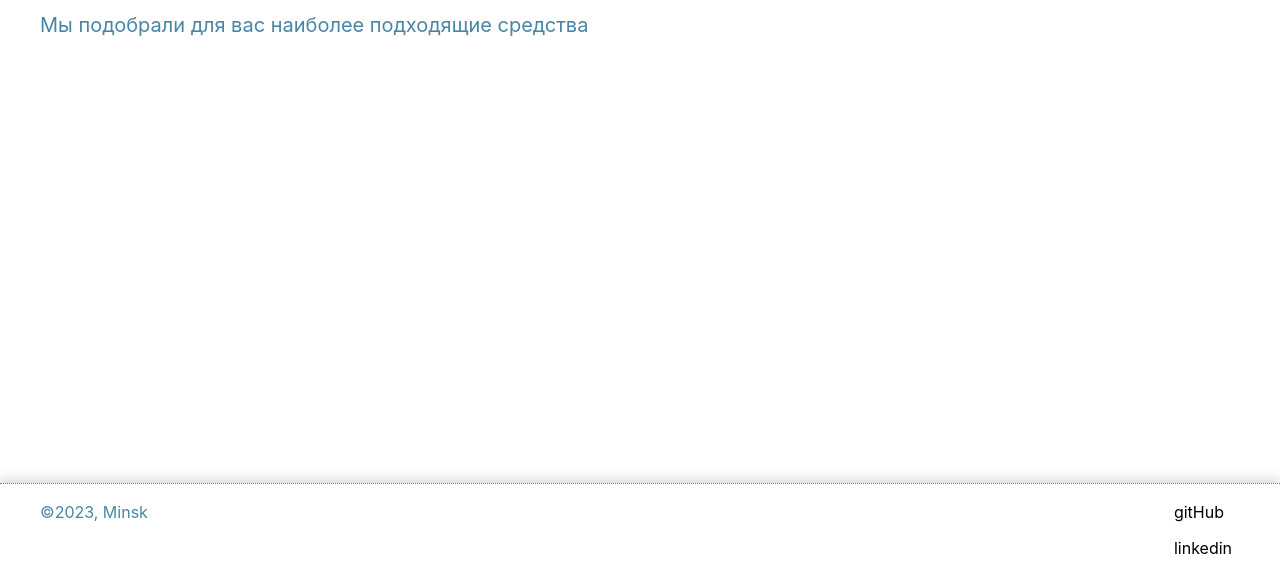
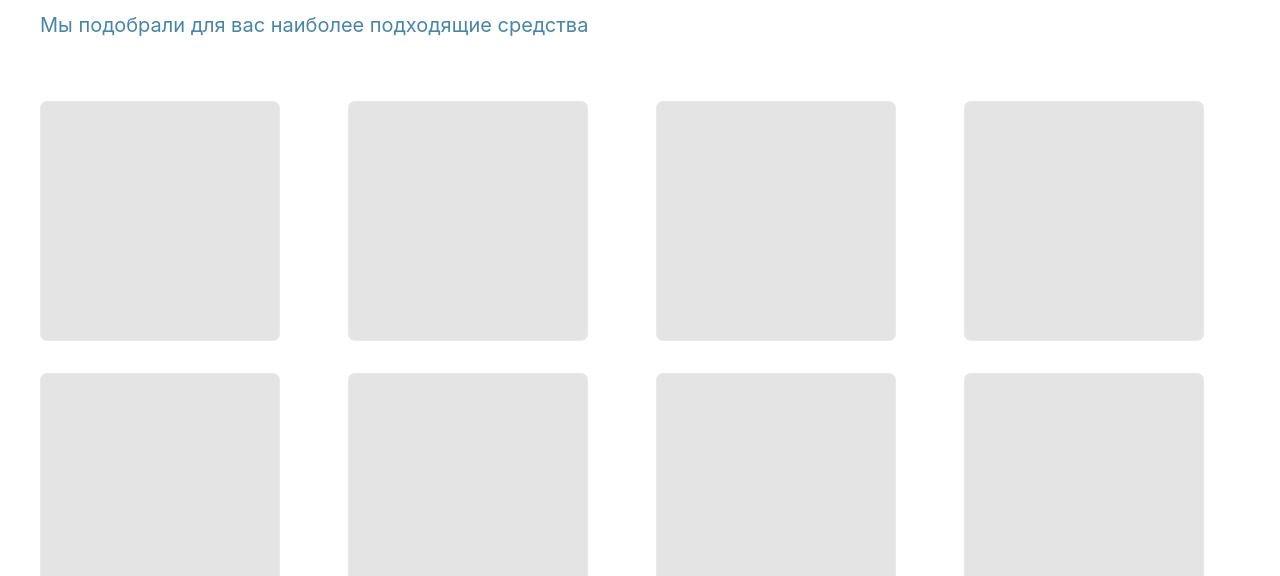
Before and after one commit to MaryAnzh/Quiz-beauty_Test-task, a website built with webpack: page index.html in a window 1280 px wide. Shown: the part 224-800 px from the top of the page. Built offline with nearby package versions, Linux system fonts and the light colour scheme; files whose address does not match are found by name.

Commit message:
feat: add cards template

```diff
--- a/src/app/app.ts
+++ b/src/app/app.ts
@@ -1,6 +1,6 @@
 import { Control } from '../utile/control';
 import { IRound } from '../data/quiz.data';
-import { IQuizResult } from '../types/result-types';
+import { IProduct, IQuizResult } from '../types/result-types';
 
 import { Header } from './components/header/header';
 import { Footer } from './components/footer/footer';
@@ -26,9 +26,9 @@ export class App extends Control {
         return this.quiz.addRoundData(roundInfo, questionCount, questionNum, checkedQuestion);
     }
 
-    showResult = (results: IQuizResult[]) => {
+    showResult = (results: IQuizResult[], products: IProduct[]) => {
         this.quiz.destroy();
-        this.result = new Result(this.main.node, results);
+        this.result = new Result(this.main.node, results, products);
     }
 
     destroy(): void {
--- a/src/app/pages/result/item-card/item-card.scss
+++ b/src/app/pages/result/item-card/item-card.scss
@@ -0,0 +1,8 @@
+.item-card {
+    width: $cardSize;
+    height: $cardSize;
+    border-radius: 0.42188rem;
+    border: 1px solid $borderColor;
+    background: rgba($color: lightGray, $alpha: 0.6);
+
+}
--- a/src/app/pages/result/item-card/item-card.ts
+++ b/src/app/pages/result/item-card/item-card.ts
@@ -1,8 +1,10 @@
 import { Control } from '../../../../utile/control';
+import { IProduct } from '../../../../types/result-types';
+
 
 export class ItemCard extends Control {
 
-    constructor(parent: HTMLElement) {
+    constructor(parent: HTMLElement, product: IProduct) {
         super(parent, 'div', 'item-card');
 
     }
--- a/src/app/pages/result/result.scss
+++ b/src/app/pages/result/result.scss
@@ -26,6 +26,14 @@
         font-weight: 400;
         line-height: normal;
     }
+
+    &__cards-wrap {
+        width: 100%;
+        margin-top: 3rem;
+        display: grid;
+        grid-template-columns: repeat(auto-fit, minmax($cardSize, 1fr));
+        gap: 2rem;
+    }
 }
 
 @import './item-card/item-card.scss';
--- a/src/app/pages/result/result.ts
+++ b/src/app/pages/result/result.ts
@@ -1,4 +1,4 @@
-import { IQuizResult } from '../../../types/result-types';
+import { IProduct, IQuizResult } from '../../../types/result-types';
 import { Control } from '../../../utile/control';
 
 import { ItemCard } from './item-card/item-card';
@@ -16,7 +16,7 @@ export class Result extends Control {
     info: Control;
     cardsWrap: Control;
 
-    constructor(parent: HTMLElement, results: IQuizResult[]) {
+    constructor(parent: HTMLElement, results: IQuizResult[], products: IProduct[]) {
         super(parent, 'div', 'result');
 
         this.title = new Control(this.node, 'h2', 'result__title', resultText.title);
@@ -28,6 +28,10 @@ export class Result extends Control {
             li.node.innerHTML = `<span>${question}</span> : ${answer ? answer : resultText.noAnswer}`;
         });
         this.cardsWrap = new Control(this.node, 'div', 'result__cards-wrap');
+        products.forEach((product) => {
+            const card = new ItemCard(this.cardsWrap.node, product);
+        });
+
     }
 
     destroy(): void {
--- a/src/assets/style/utile/_variable.scss
+++ b/src/assets/style/utile/_variable.scss
@@ -4,6 +4,9 @@ $mainColorLight_1: #ACB9BF;
 $mainColorLight_2: #DDF3FF;
 $mainColorSuperLight: #ECF8FF;
 $subTitleText: #9A9A9A;
+$borderColor: #E9E9E9;
+
 
 $appSize: 1200px;
 $tabletPoint: 780px;
+$cardSize: 15rem;
--- a/src/controller/quiz-controller..ts
+++ b/src/controller/quiz-controller..ts
@@ -1,6 +1,6 @@
 import { App } from '../app/app';
 import { IRound } from '../data/quiz.data';
-import { IQuizResult } from '../types/result-types';
+import { IQuizResult, IProduct } from '../types/result-types';
 
 export class QuizController {
     data: IRound[];
@@ -25,9 +25,8 @@ export class QuizController {
             }
             return roundResult;
         });
-        this.app.showResult(result);
         const products = await this.getProducts();
-        console.log(products);
+        this.app.showResult(result, products);
 
 
         //     const result: RoundResultType = await this.app.addRoundData(
@@ -81,7 +80,7 @@ export class QuizController {
 
     getProducts = async () => {
         const response = await fetch('./json/products.json');
-        const data = await response.json();
+        const data: IProduct[] = await response.json();
         return data;
     }
 }
```
Also changed, not shown: src/types/result-types.ts (+8 -0 lines).
